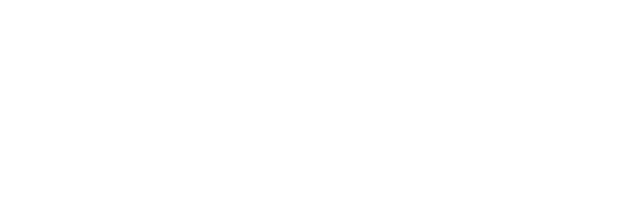
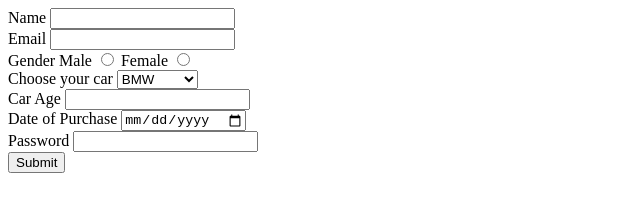
Before and after one commit to acciojob/car-insurance-form-5andeeep, a website: page main.html in a window 1280 px wide. Shown: the whole page, without its empty margins (0-640 px from the left). Drawn offline with Linux system fonts and the light colour scheme.

Commit message:
question solved first time

```diff
--- a/main.html
+++ b/main.html
@@ -7,6 +7,35 @@
 </head>
 
 <body>
+	<form action="" method="post">
+		<label for="name">Name</label>
+		<input type="text" id="name" required>
+		<br>
+		<label for="email">Email</label>
+		<input type="email" name="email" id="email" required>
+		<br>
+		<label for="gender">Gender</label>
+		Male <input type="radio" name="gender" value="Male">
+		Female <input type="radio" name="gender" value="Female">
+		<br>
+		<label for="cars">Choose your car</label>
+		<select name="cars" id="cars">
+			<option>BMW</option>
+			<option>Audi</option>
+			<option>Mercedez</option>
+		</select>
+		<br>
+		<label for="carAge">Car Age</label>
+		<input type="number" id="carAge" min="0" required>
+		<br>
+		<label for="dop">Date of Purchase</label>
+		<input type="date" id="dop" required>
+		<br>
+		<label for="password">Password</label>
+		<input type="password" id="password" required>
+		<br>
+		<button type="submit">Submit</button>
+	</form>
 	<!-- the entire body must be written by student -->
     <script type="text/javascript" src="./script.js">
 </script>
```
